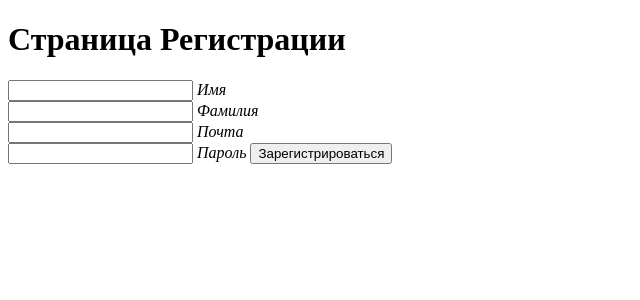
After one commit to AlexandraChA/GB_Flask, a Flask app: page /signup in a window 1280 px wide. The commit adds this page. Shown: the top 300 px of the page, without its empty margins (0-640 px from the left). Run offline with Flask 3, Linux system fonts and the light colour scheme.

Commit message:
adding connection to database with feature of registration of user

```diff
--- a/main.py
+++ b/main.py
@@ -1,6 +1,19 @@
 from flask import Flask, render_template, url_for, request, make_response
+from db_sqllite import db, User
+import os
+import hashlib
 
 app = Flask(__name__, template_folder='templates')
+app.config['SQLALCHEMY_DATABASE_URI'] = 'sqlite:///mydatabase.db'
+SECRET_KEY = os.urandom(32)
+app.config['SECRET_KEY'] = SECRET_KEY
+db.init_app(app)
+
+@app.cli.command("init-db")
+def init_db():
+    db.create_all()
+    print('OK')
+
 
 @app.get("/mainpage")
 def index():
@@ -37,7 +50,28 @@ def shoes():
 
 @app.route("/login")
 def login():
-    return render_template('index_login.html', title="Страница Входа", header = "Страница входа", Subtitle = "Вход в аккаунт")
+    return render_template('index_login.html')
+
+@app.route("/signup")
+def sign_up():
+    return render_template('index_signup.html')
+
+@app.post("/mainpage")
+def add_user():
+    if request.method == 'POST':
+        f_name = request.form.get('usr_name')
+        f_surname = request.form.get('usr_surname')
+        f_email = request.form.get('usr_email')
+        f_password = request.form.get('usr_password')
+        f_hashed_password = hashlib.md5(f_password.encode()).hexdigest()
+    user = User(username=f_name, usersurname=f_surname, email = f_email, password = f_hashed_password)
+    db.session.add(user)
+    db.session.commit()
+    print(f"User {f_name} {f_surname} added in DB.")
+    if f_name == None:
+            f_name = "Пользователь"
+
+    return render_template('index.html', title="Главная страница", header="Главная страница", user_name = f_name)
 
 
 if __name__=="__main__":
--- a/templates/index_login.html
+++ b/templates/index_login.html
@@ -18,7 +18,8 @@
                     <input type="text" name="usr_email" required /> <i>Почта</i>
                     <input type="submit" value="Войти" />
                 </form>
-                <div class="links"> <a href="#">Забыли почту?</a> <a href="#">Зарегистрироваться</a>
+                <div class="links"> <a href="#">Забыли почту?</a> <a
+                        href="{{ url_for('sign_up') }}">Зарегистрироваться</a>
                 </div>
             </div>
         </div>
--- /dev/null
+++ b/templates/index_signup.html
@@ -0,0 +1,31 @@
+<!DOCTYPE html>
+<html lang="en">
+
+<head>
+    <meta charset="UTF-8">
+    <meta name="viewport" content="width=device-width, initial-scale=1.0">
+    <title>Регистрация</title>
+</head>
+
+<body>
+    <h1>Страница Регистрации</h1>
+    <div class="signup_block">
+        <div class="content">
+            <div class="signup_form">
+                <form action="{{ url_for('add_user') }}" method="post" enctype="multipart/form-data">
+                    <input type="text" name="usr_name" required /> <i>Имя</i>
+                    <br>
+                    <input type="text" name="usr_surname" required /> <i>Фамилия</i>
+                    <br>
+                    <input type="email" name="usr_email" required /> <i>Почта</i>
+                    <br>
+                    <input type="password" name="usr_password" required /> <i>Пароль</i>
+                    <input type="submit" value="Зарегистрироваться" />
+                </form>
+            </div>
+        </div>
+    </div>
+    </div>
+</body>
+
+</html>
--- /dev/null
+++ b/wsgi.py
@@ -0,0 +1,4 @@
+from main import app
+
+if __name__=="__main__":
+    app.run(debug=True)
```
Also changed, not shown: db_sqllite.py (added, +16 -0 lines), instance/mydatabase.db (added).
